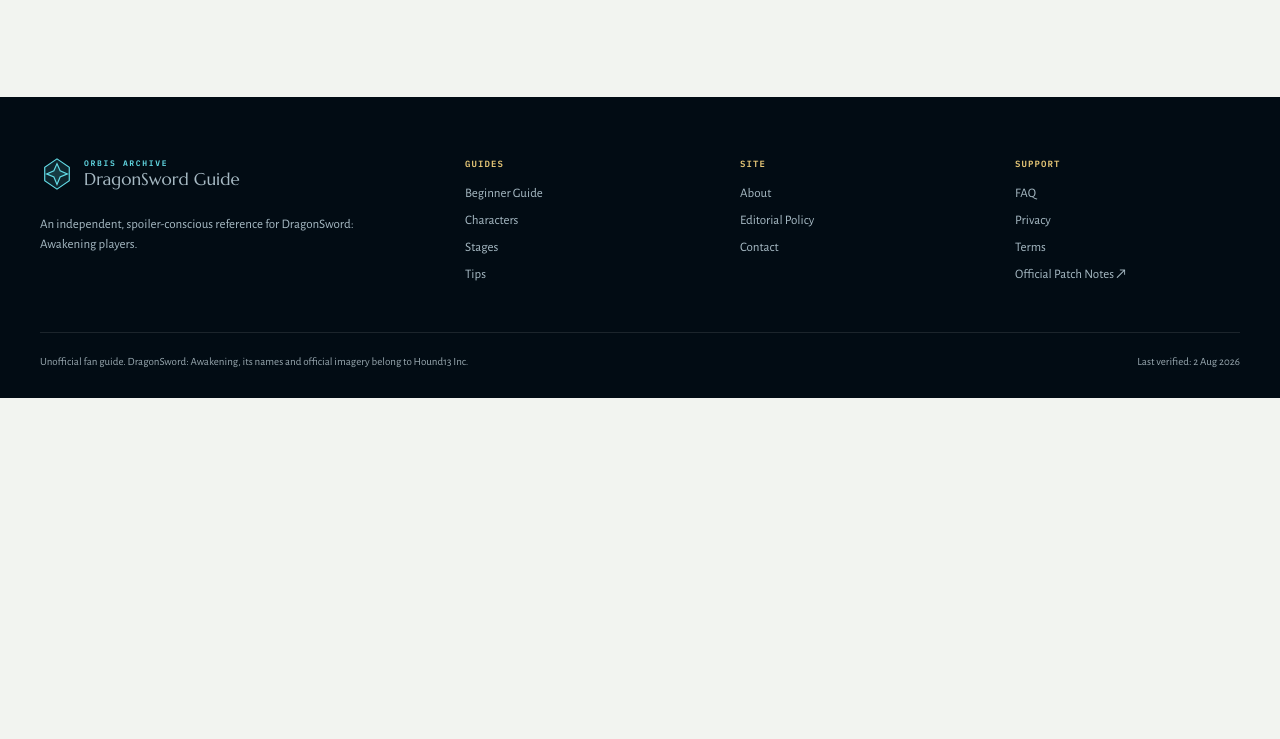
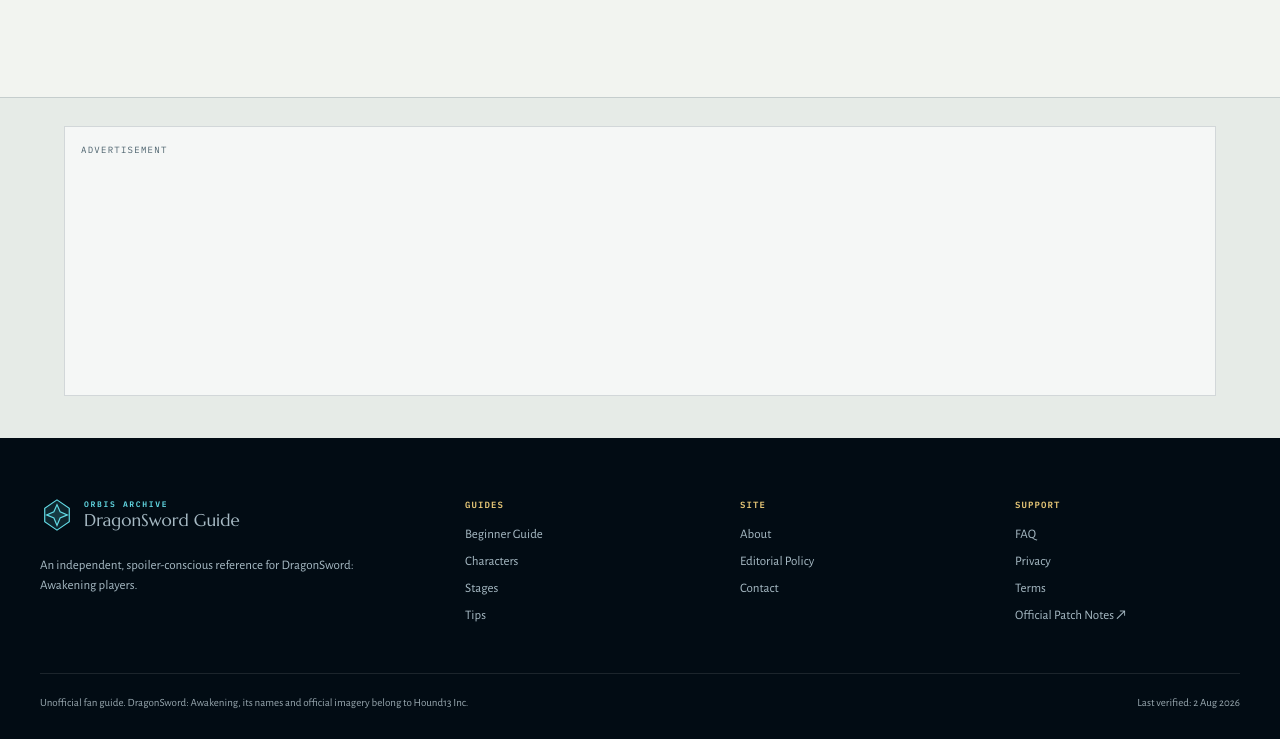
Before and after one commit to yefeng1346/Dragon-Sword-Awakening, a plain HTML site: page index.html in a window 1280 px wide. Shown: the part 3779-4518 px from the top of the page. Before the commit the page ends 4177 px from the top, so only its background shows below. Drawn offline with Linux system fonts and the light colour scheme.

Commit message:
Add labeled homepage advertisement

```diff
--- a/index.html
+++ b/index.html
@@ -182,6 +182,14 @@
         <article class="trust-card"><span class="tag">Community note</span><h3>Useful, clearly labeled</h3><p>Player reports can inform practical advice, but unverified numbers, tier lists and stage names are not treated as facts. <a href="about/">Meet the guide team →</a></p></article>
       </div>
     </section>
+
+    <aside class="ad-band" aria-label="Advertisement">
+      <div class="ad-shell">
+        <p class="ad-label">Advertisement</p>
+        <script async data-cfasync="false" src="https://pl30657590.effectivecpmnetwork.com/04e5b452c97d65c1c6d88c59173704a1/invoke.js"></script>
+        <div id="container-04e5b452c97d65c1c6d88c59173704a1"></div>
+      </div>
+    </aside>
   </main>
 
   <footer class="site-footer">
--- a/styles.css
+++ b/styles.css
@@ -528,6 +528,28 @@ button, summary { -webkit-tap-highlight-color: transparent; }
 .trust-card .tag { color: var(--coral); font-family: var(--mono); font-size: 9px; text-transform: uppercase; }
 .trust-card h3 { margin: 9px 0; font-family: var(--display); font-size: 24px; font-weight: 400; }
 .trust-card p { margin: 0; color: var(--muted); font-size: 15px; }
+.ad-band {
+  padding: 28px 5vw 42px;
+  border-top: 1px solid var(--line);
+  background: var(--paper-2);
+}
+.ad-shell {
+  width: min(1200px, 100%);
+  min-height: 260px;
+  margin: 0 auto;
+  padding: 16px;
+  border: 1px solid var(--line);
+  background: rgba(255,255,255,.62);
+}
+.ad-label {
+  margin: 0 0 12px;
+  color: var(--muted);
+  font-family: var(--mono);
+  font-size: 9px;
+  letter-spacing: .14em;
+  text-transform: uppercase;
+}
+#container-04e5b452c97d65c1c6d88c59173704a1 { min-height: 210px; }
 
 /* Inner page frame */
 .page-hero {
@@ -905,6 +927,8 @@ summary:focus-visible { outline: 2px solid var(--cyan); outline-offset: 3px; }
   .header-tools { gap: 6px; }
   .search-toggle, .menu-toggle { width: 48px; height: 48px; }
   .section { padding: 75px 16px; }
+  .ad-band { padding: 22px 16px 32px; }
+  .ad-shell { min-height: 280px; padding: 12px; }
   .hero-copy > p:not(.eyebrow) { font-size: 18px; }
   .hero-actions { display: grid; }
   .hero-search { padding: 14px; }
```
Also changed, not shown: about/index.html (+3 -2 lines), editorial-policy/index.html (+3 -3 lines), privacy/index.html (+6 -5 lines), sitemap.xml (+4 -4 lines), vercel.json.
